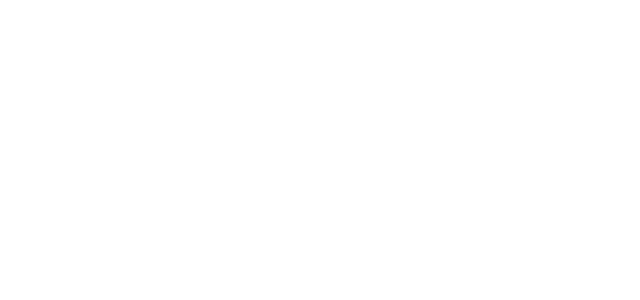
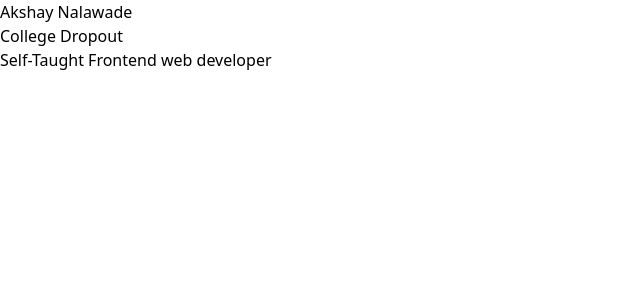
Before and after one commit to akshay-ken/Resume, a React (Vite) app: page / in a window 1280 px wide. Shown: the top 300 px of the page, without its empty margins (0-640 px from the left). Built offline with nearby package versions, Linux system fonts and the light colour scheme; a web font is replaced by a local one.

Commit message:
feat: add sementic html to header component

```diff
--- a/src/components/HeaderSection.jsx
+++ b/src/components/HeaderSection.jsx
@@ -1,3 +1,11 @@
 export function HeaderSection() {
-  return <header></header>;
+  return (
+    <header>
+      <h1>Akshay Nalawade</h1>
+      <div>
+        <p>College Dropout</p>
+        <p>Self-Taught Frontend web developer</p>
+      </div>
+    </header>
+  );
 }
```
